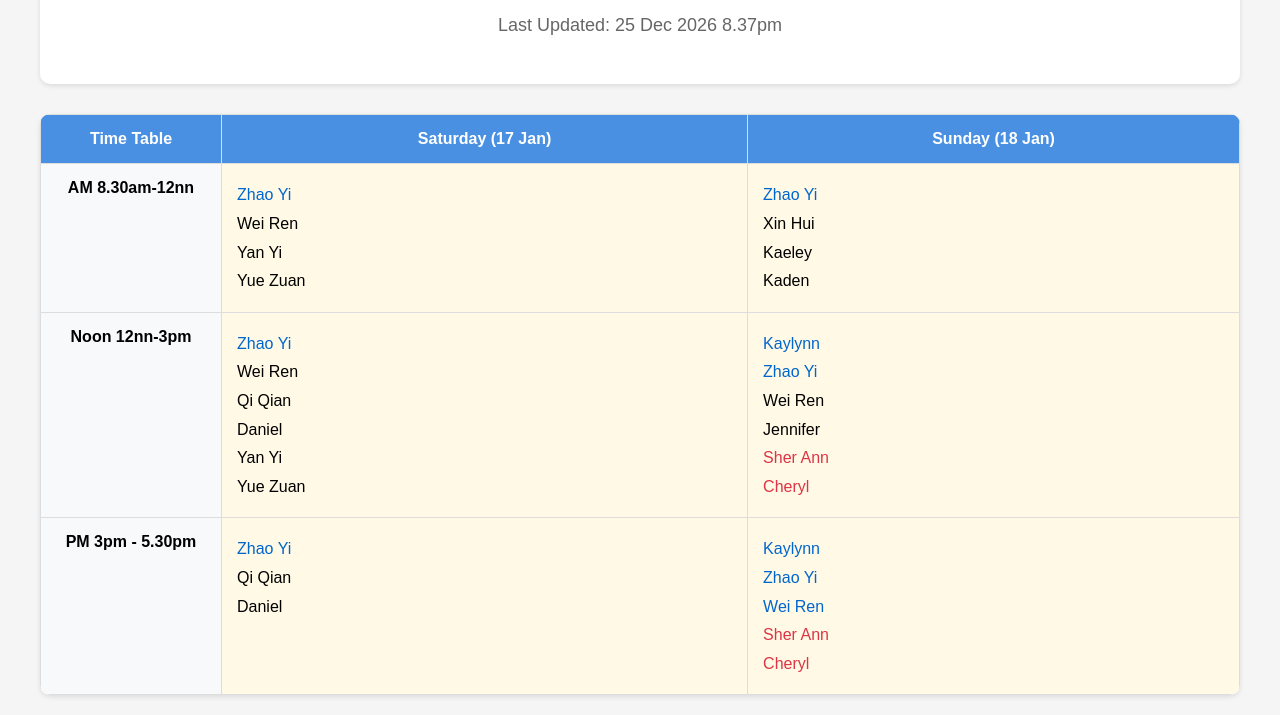
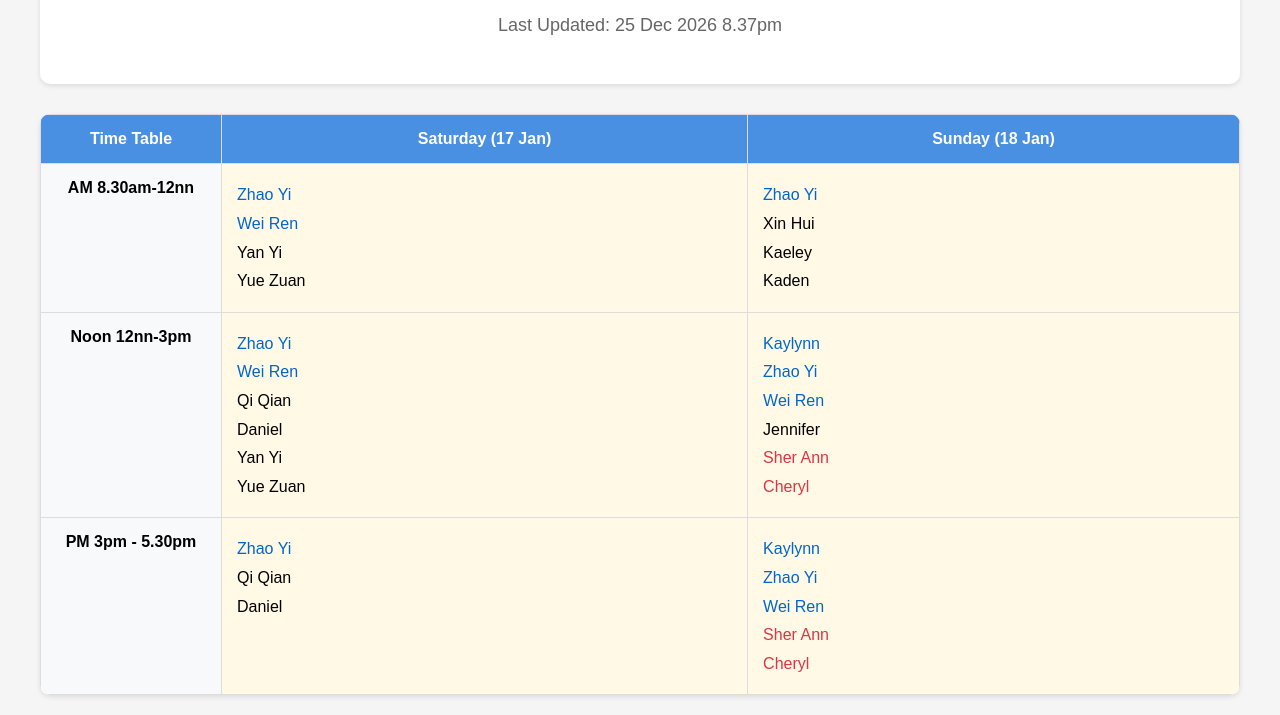
Before and after one commit to LauZiQuan/2026-Year-End-Aromas, a plain HTML site: page index.html in a window 1280 px wide. Shown: the part 159-874 px from the top of the page. Drawn offline with Linux system fonts and the light colour scheme.

Commit message:
Update index.html

```diff
--- a/index.html
+++ b/index.html
@@ -126,7 +126,7 @@
                     <td class="time-col">AM 8.30am-12nn</td>
                     <td class="slot">
                         <div class="name"><span class="highlight">Zhao Yi</span></div>
-                        <div class="name">Wei Ren</div>
+                        <div class="name"><span class="highlight">Wei Ren</span></div>
                         <div class="name">Yan Yi</div>
                         <div class="name">Yue Zuan</div>
                     </td>
@@ -141,7 +141,7 @@
                     <td class="time-col">Noon 12nn-3pm</td>
                     <td class="slot">
                         <div class="name"><span class="highlight">Zhao Yi</span></div>
-                        <div class="name">Wei Ren</div>
+                        <div class="name"><span class="highlight">Wei Ren</span></div>
                         <div class="name">Qi Qian</div>
                         <div class="name">Daniel</div>
                         <div class="name">Yan Yi</div>
@@ -150,7 +150,7 @@
                     <td class="slot">
                         <div class="name"><span class="highlight">Kaylynn</span></div>
                         <div class="name"><span class="highlight">Zhao Yi</span></div>
-                        <div class="name">Wei Ren</div>
+                        <div class="name"><span class="highlight">Wei Ren</span></div>
                         <div class="name">Jennifer</div>
                         <div class="name"><span class="highlight-red">Sher Ann</span></div>
                         <div class="name"><span class="highlight-red">Cheryl</span></div>
```
